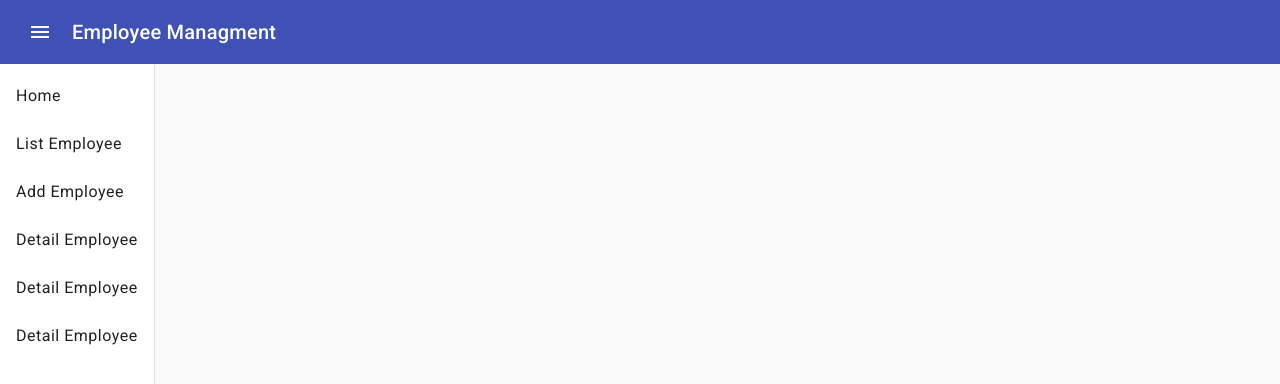
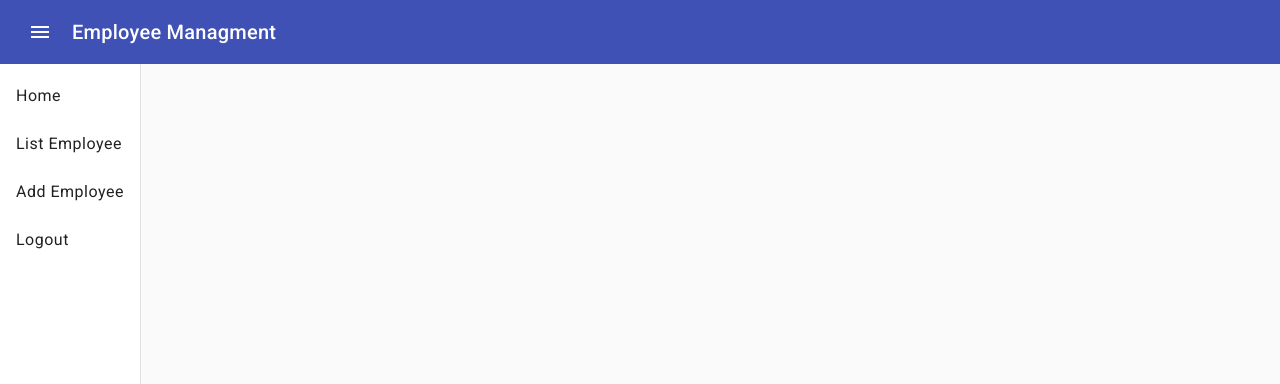
Before and after one commit to dedenkoesuma/Employe-Managment, an Angular app: page / in a window 1280 px wide. Both pictures are taken after a click on the button "menu". Shown: the top 384 px of the page. Built offline with nearby package versions, Linux system fonts and the light colour scheme.

Commit message:
Update sidebar.component.html

```diff
--- a/src/app/views/partials/sidebar/sidebar.component.html
+++ b/src/app/views/partials/sidebar/sidebar.component.html
@@ -12,10 +12,7 @@
             <a mat-list-item routerLink="/">Home</a>
             <a mat-list-item routerLink="/list">List Employee</a>
             <a mat-list-item routerLink="/add">Add Employee</a>
-            <ng-container *ngFor="let employee of EmployeID">
-              <a mat-list-item [routerLink]="'/detail/' + employee.id">Detail Employee</a>
-            </ng-container>
-
+            <a mat-list-item (click)="logout()">Logout</a>
         </mat-nav-list>
       </mat-sidenav>
 
```
